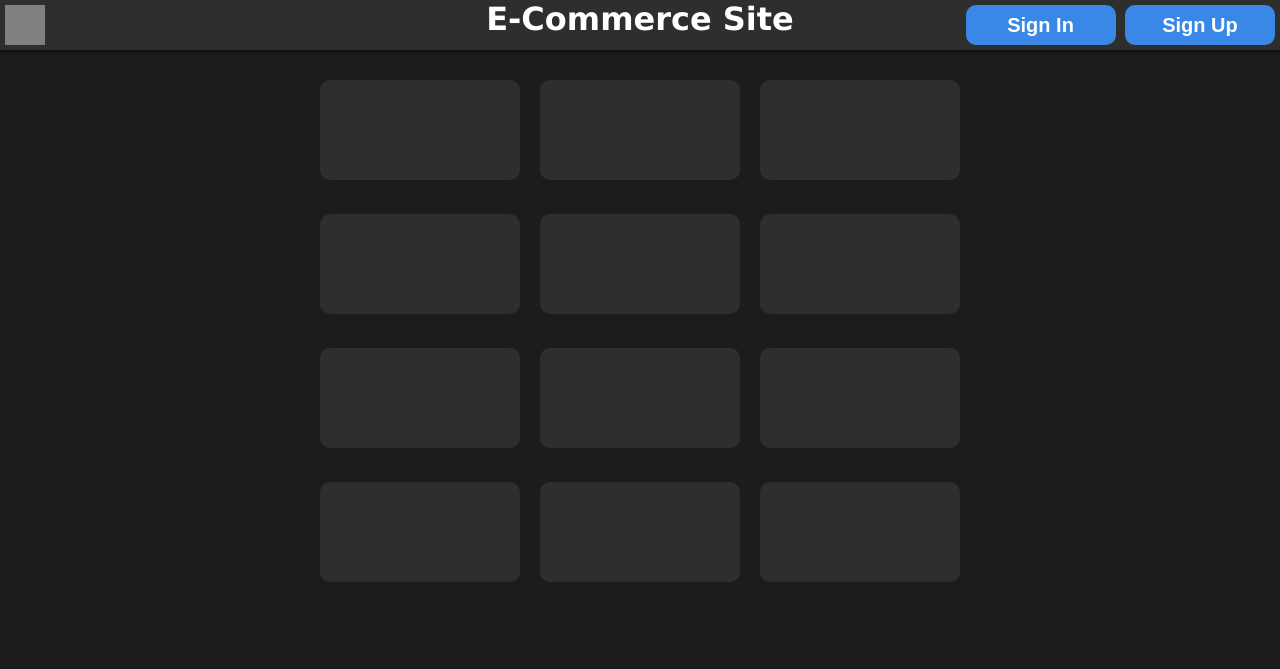
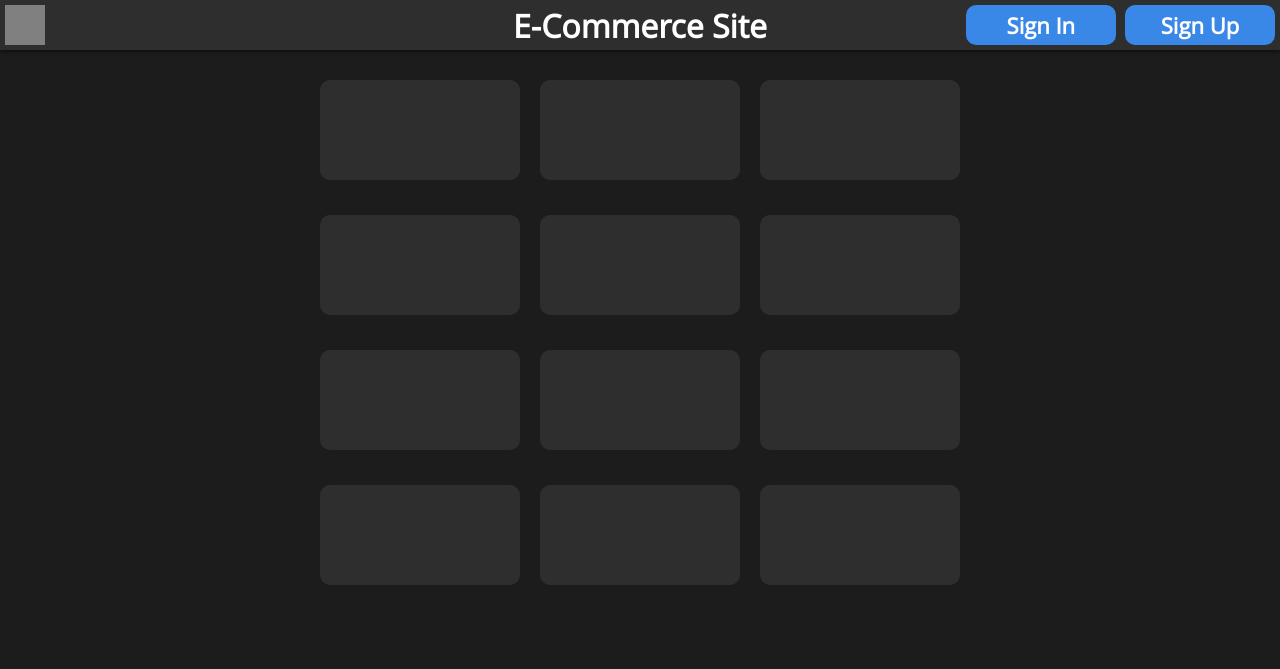
Before and after one commit to erik99s/D0018E, a Flask app: page / in a window 1280 px wide. Shown: the top 669 px of the page. Run offline with Flask 2, Linux system fonts and the light colour scheme; some libraries are stand-ins or nearby versions.

Commit message:
Update style.css

```diff
--- a/static/style.css
+++ b/static/style.css
@@ -3,7 +3,7 @@
 body {
   background-color: #1c1c1c;
   margin: 0;
-  font-family: arial;
+  font-family: Product Sans;
 }
 
 /*top bar*/
@@ -20,10 +20,17 @@ div.top {
 /*color placeholder*/
 ::-webkit-input-placeholder {
   color: grey;
+  font-family: Product Sans;
 }
 
 textarea:focus, input:focus, button:focus{
     outline: none;
+}
+
+@font-face {
+  font-family: 'Product Sans';
+  font-style: normal;
+  src: local('Open Sans'), local('OpenSans'), url(https://fonts.gstatic.com/s/productsans/v5/HYvgU2fE2nRJvZ5JFAumwegdm0LZdjqr5-oayXSOefg.woff2) format('woff2');
 }
 
 .noselect {
@@ -62,11 +69,12 @@ div.top > h1 {
   margin: 0;
 
   color: white;
-  font-family: verdana;
+  font-family: Product Sans;
   text-align: center;
 }
 
 div.top > h1 > a {
+  vertical-align: middle;
   color: white;
   text-decoration: none;
 }
@@ -108,7 +116,8 @@ div.top_profile input {
 
   text-decoration: none;
   color: white;
-  font-size: 20px;
+  font-family: Product Sans;
+  font-size: 22px;
   font-weight: bold;
 }
 
@@ -179,6 +188,7 @@ div.main input[type=submit] {
   cursor: pointer;
 
   color: white;
+  font-family: Product Sans;
   font-weight: bold;
 }
 
@@ -197,6 +207,7 @@ div.main input[type=button] {
   margin-top: 40px;
 
   color: white;
+  font-family: Product Sans;
   font-weight: bold;
 }
 
```
